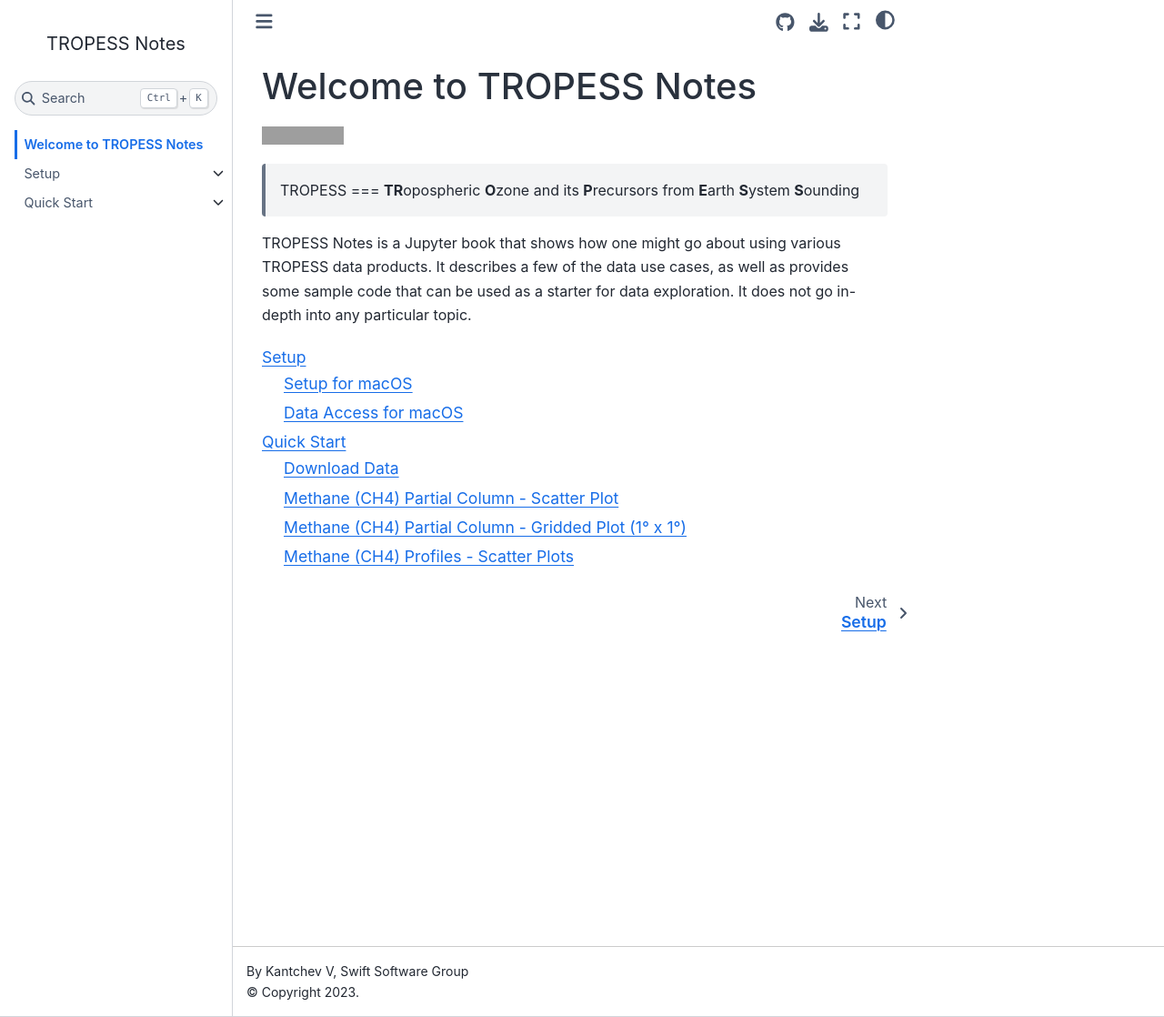
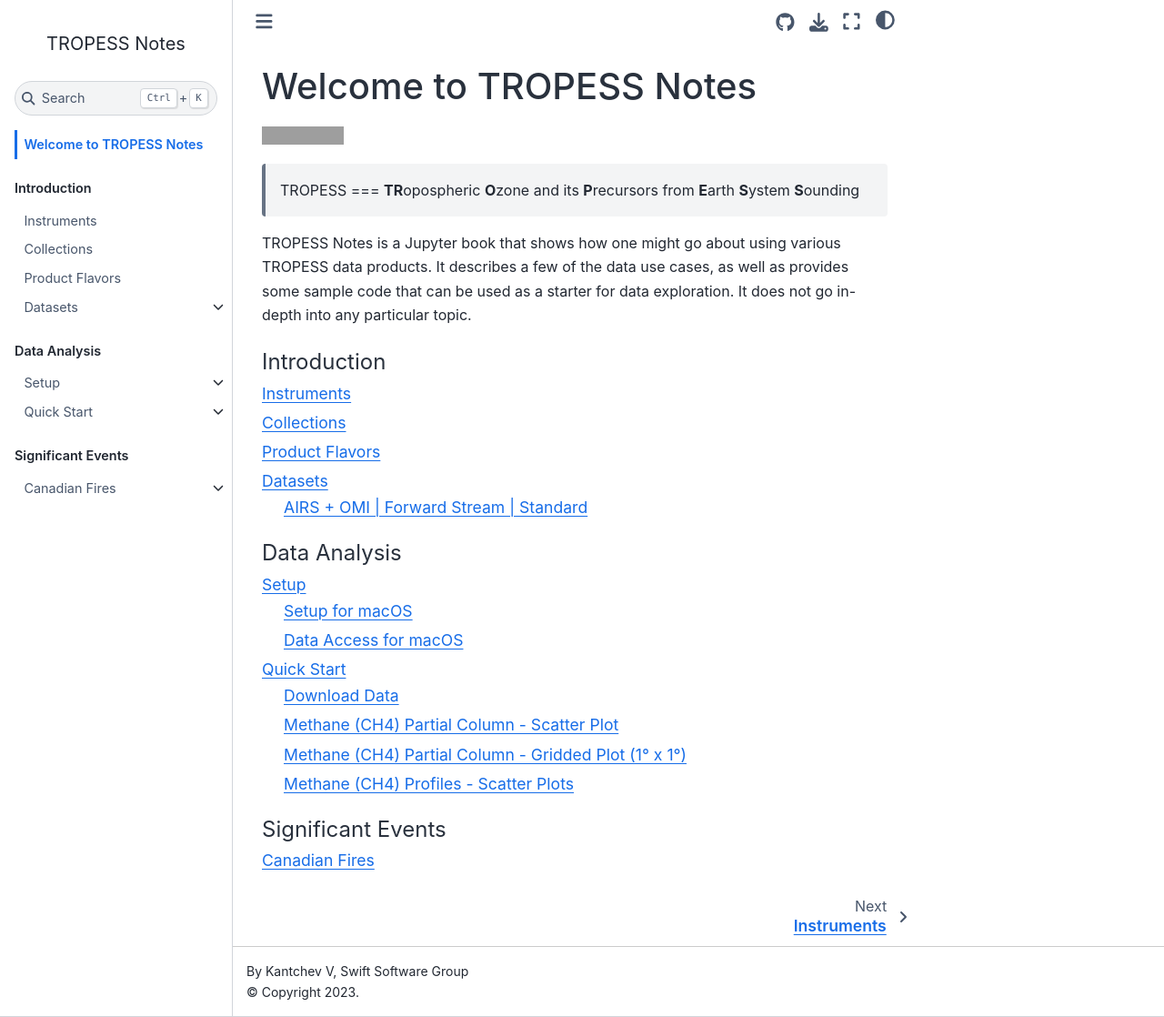
Before and after one commit to swift-earth-science/tropess-notes, a Jupyter Book: the page built from book/index.md, in a window 1280 px wide and 1118 px high. Shown: the whole window at 91% size. Built offline with Jupyter Book 1.0.4 settings and Sphinx 7.4.7 and the Sphinx Book theme 1.1.4, drawn with Linux system fonts in a browser that asks for light colours; grey boxes are pictures that could not be loaded.

Commit message:
TROP-3: Add Canadian Fires significat events

```diff
--- a/book/_config.yml
+++ b/book/_config.yml
@@ -13,7 +13,7 @@ exclude_patterns: [data, _build, Thumbs.db, .DS_Store, "**.ipynb_checkpoints"]
 # Auto re-execution of notebooks on each build.
 # See https://jupyterbook.org/content/execute.html
 execute:
-  execute_notebooks: auto
+  execute_notebooks: cache
 
 # Define the name of the latex output file for PDF builds
 latex:
--- a/book/_toc.yml
+++ b/book/_toc.yml
@@ -3,14 +3,31 @@
 
 format: jb-book
 root: index
-chapters:
-- file: setup
-  sections:
-  - file: setup-macos.md
-  - file: data-access-macos.md
-- file: quick-start
-  sections:
-  - file: quick-start-download-data
-  - file: quick-start-scatter-plot-methane-column
-  - file: quick-start-gridded-plot-methane-column
-  - file: quick-start-scatter-plot-methane-profile
+parts:
+  - caption: Introduction
+    chapters:
+    - file: intro-instruments
+    - file: intro-collections
+    - file: intro-product-flavors
+    - file: intro-datasets
+      sections:
+      - file: intro-datasets-airs-omi
+
+  - caption: Data Analysis
+    chapters:
+    - file: setup
+      sections:
+      - file: setup-macos
+      - file: data-access-macos
+    - file: quick-start
+      sections:
+      - file: quick-start-download-data
+      - file: quick-start-scatter-plot-methane-column
+      - file: quick-start-gridded-plot-methane-column
+      - file: quick-start-scatter-plot-methane-profile
+  - caption: Significant Events
+    chapters:
+    - file: canadian-fires
+      sections:
+      - file: canadian-fires-download-data
+      - file: canadian-fires-gridded-plot-carbon-monoxide-column
```
Also changed, not shown: book/canadian-fires-download-data.md (added, +48 -0 lines), book/canadian-fires.md (added, +3 -0 lines), book/intro-collections.md (added, +5 -0 lines), book/intro-datasets-airs-omi.md (added, +45 -0 lines), book/intro-datasets.md (added, +6 -0 lines), book/intro-instruments.md (added, +19 -0 lines), book/intro-product-flavors.md (added, +7 -0 lines), book/canadian-fires-gridded-plot-carbon-monoxide-column.ipynb (added), 2 other files.
